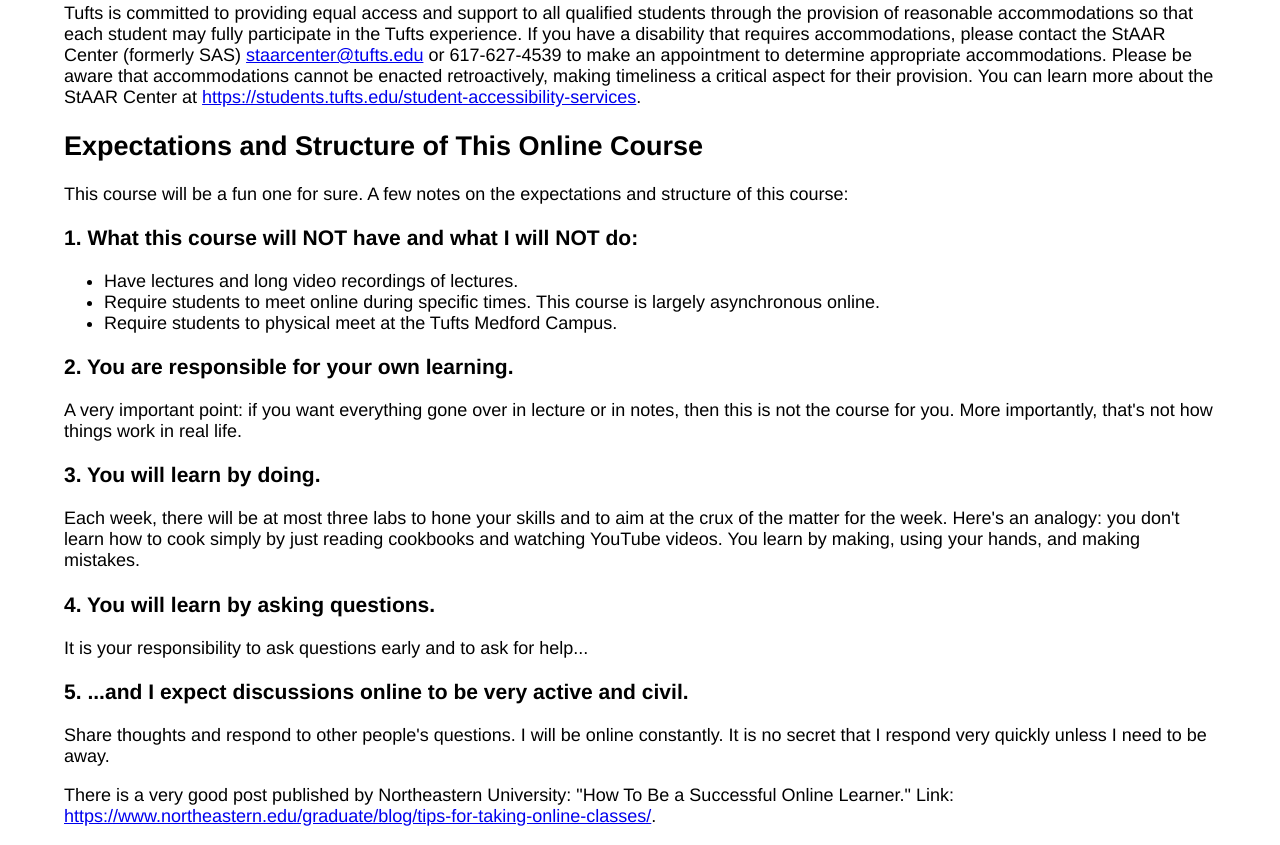
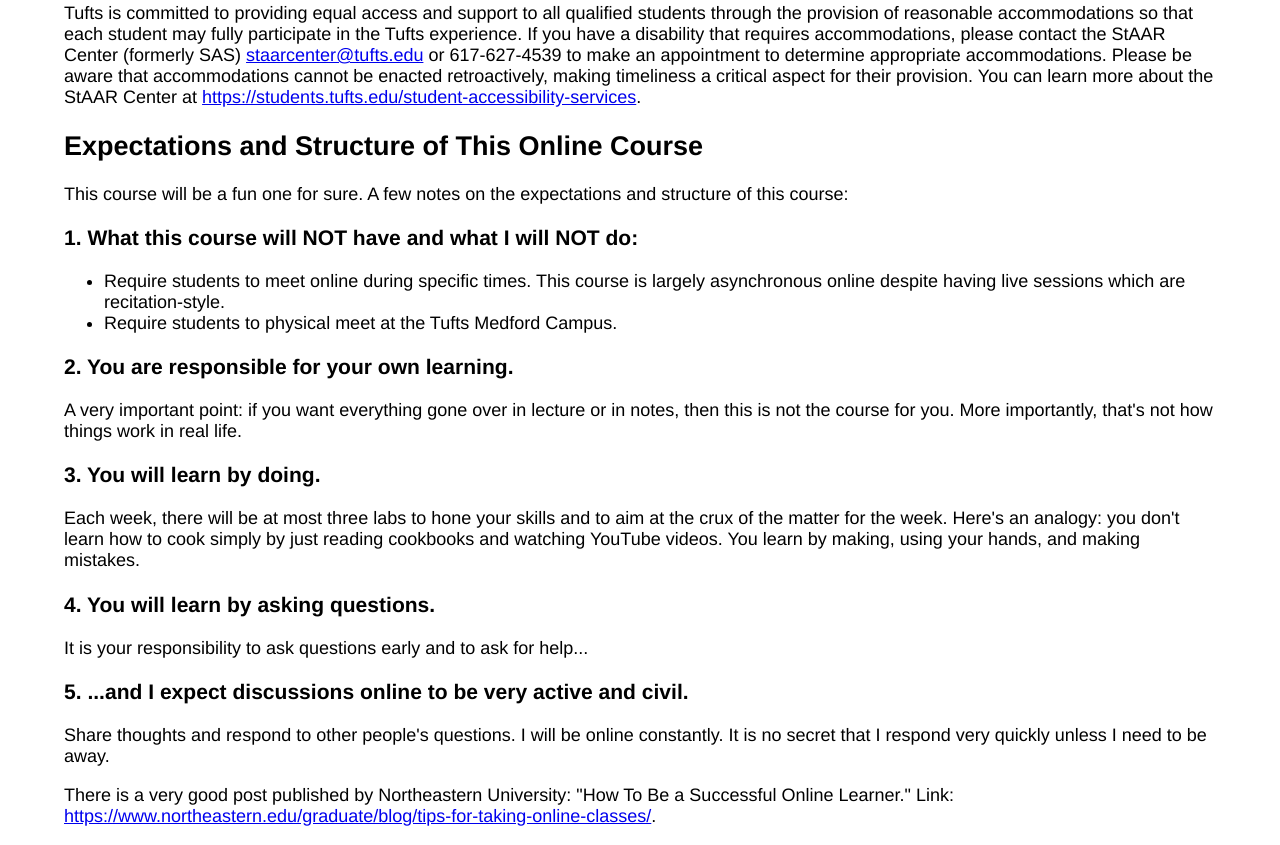
Before and after one commit to YinanQian/DefenseAgainstTheDarkArts, a plain HTML site: page index.html in a window 1280 px wide. Shown: the part 6744-7589 px from the top of the page. Drawn offline with Linux system fonts and the light colour scheme.

Commit message:
Updated wording of expectations

```diff
--- a/index.html
+++ b/index.html
@@ -348,8 +348,7 @@
     <p>This course will be a fun one for sure. A few notes on the expectations and structure of this course:</p>
     <h3>1. What this course will NOT have and what I will NOT do:</h3>
     <ul>
-        <li>Have lectures and long video recordings of lectures.</li>
-        <li>Require students to meet online during specific times.  This course is largely asynchronous online.</li>
+        <li>Require students to meet online during specific times.  This course is largely asynchronous online despite having live sessions which are recitation-style.</li>
         <li>Require students to physical meet at the Tufts Medford Campus.</li>
     </ul>
     <h3>2. You are responsible for your own learning.</h3>
```
